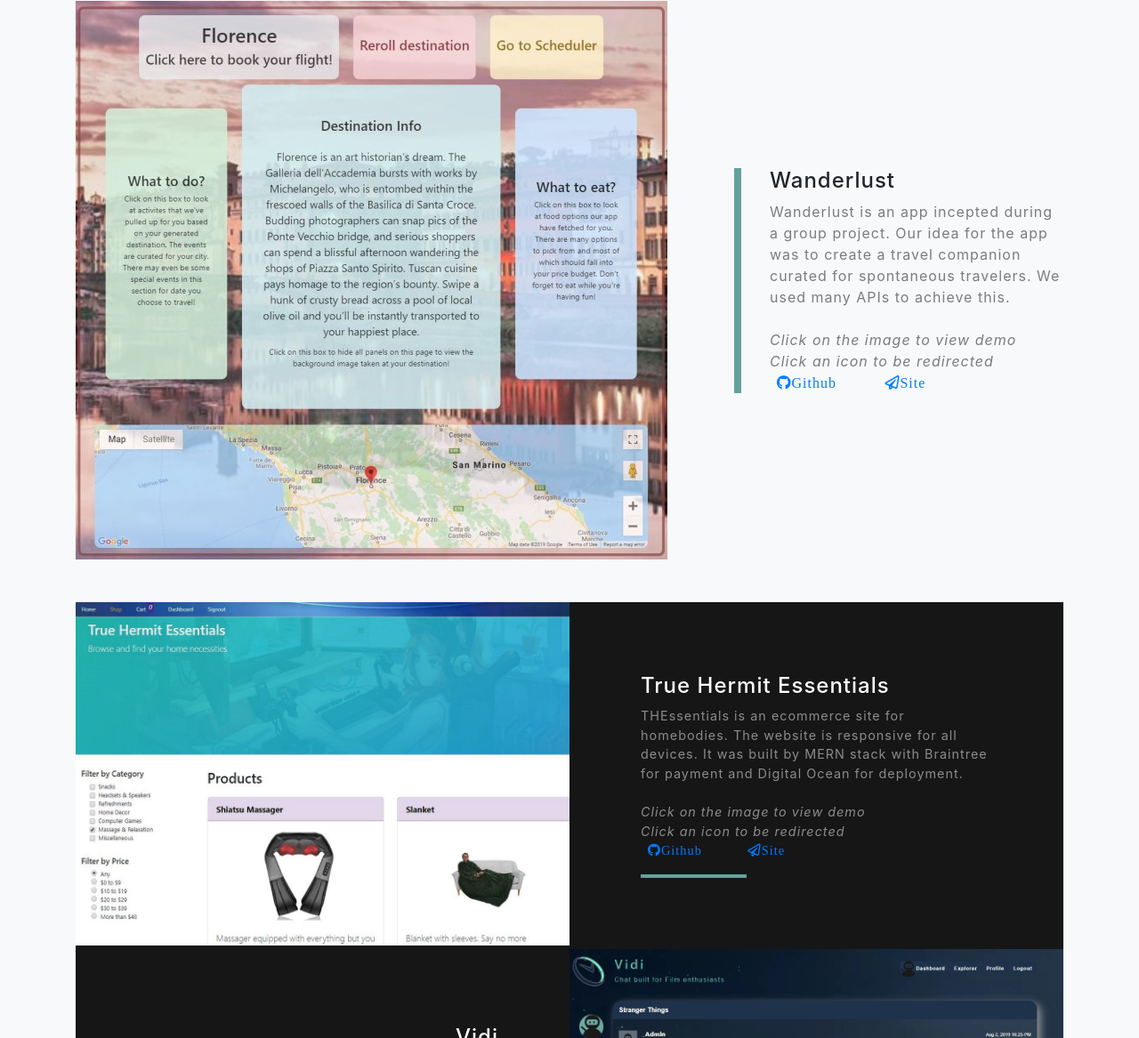
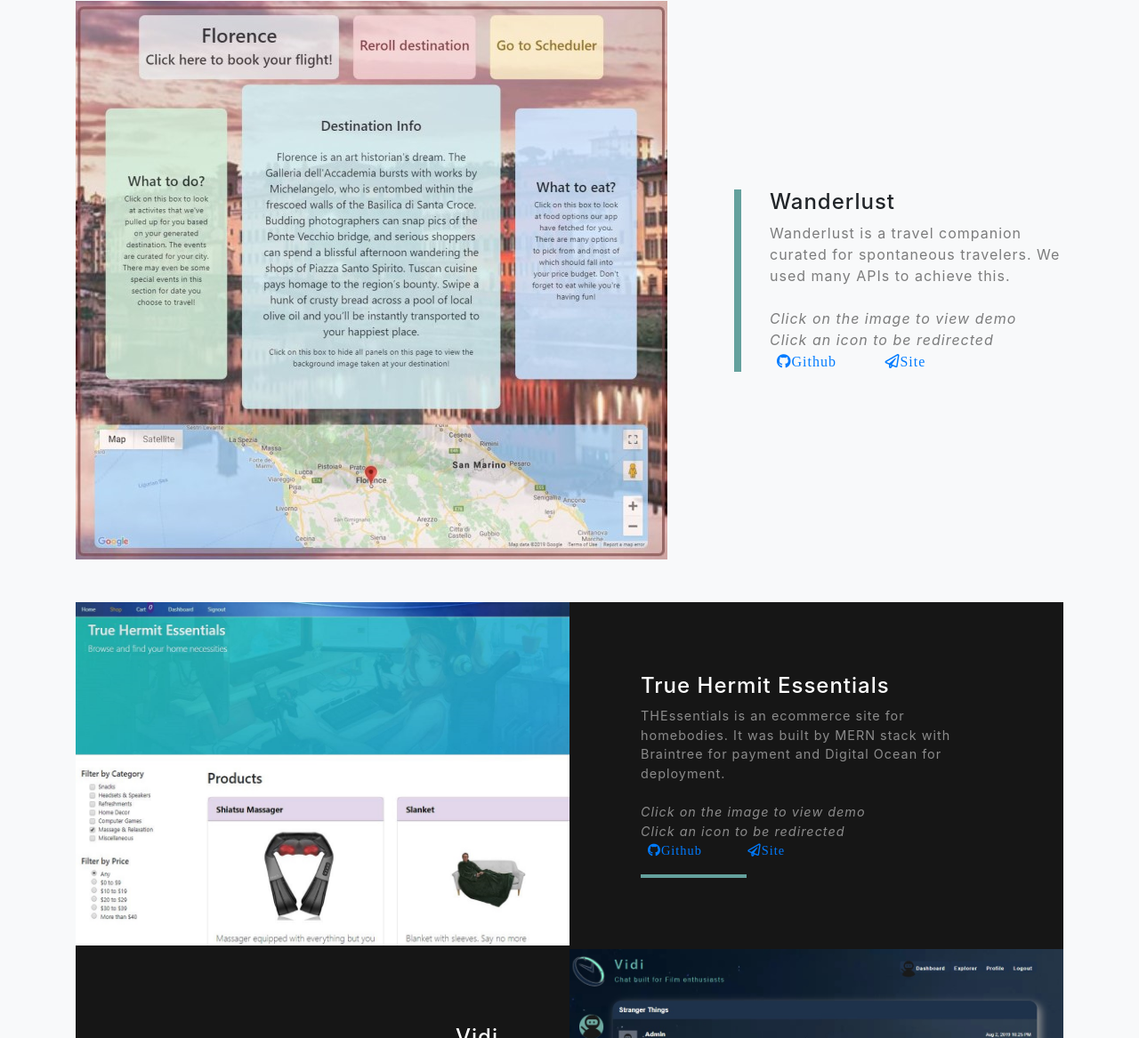
Before and after one commit to birnadam/portfolio, a website with bundled scripts: page index.html in a window 1280 px wide. Shown: the part 2074-3241 px from the top of the page at 89% size. Built offline with nearby package versions, Linux system fonts and the light colour scheme.

Commit message:
Update index.html

```diff
--- a/index.html
+++ b/index.html
@@ -130,8 +130,7 @@
           <div class="featured-text text-center text-lg-left">
             <h4>Wanderlust</h4>
             <p class="text-black-50 mb-0">
-              Wanderlust is an app incepted during a group project. Our idea for the app was
-              to create a travel companion curated for spontaneous travelers. We used many APIs to achieve this.
+              Wanderlust is a travel companion curated for spontaneous travelers. We used many APIs to achieve this.
               <br><br>
               <span class="font-italic">
                 Click on the image to view demo
@@ -159,8 +158,7 @@
               <div class="project-text w-100 my-auto text-center text-lg-left">
                 <h4 class="text-white">True Hermit Essentials</h4>
                 <p class="mb-0 text-white-50">
-                  THEssentials is an ecommerce site for homebodies. The website is
-                  responsive for all devices. It was built by MERN stack with Braintree for payment and Digital Ocean
+                  THEssentials is an ecommerce site for homebodies. It was built by MERN stack with Braintree for payment and Digital Ocean
                   for deployment.
                   <br><br>
                   <span class="font-italic">
```
